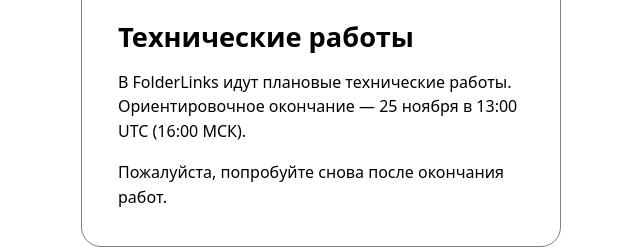
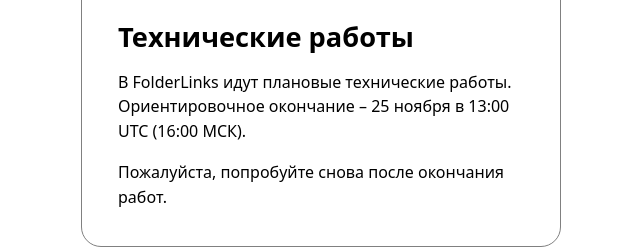
Before and after one commit to folderlinks-telegram/folderlinks-telegram.github.io, a plain HTML site: page maintenance.html in a window 1280 px wide. Shown: the part 409-658 px from the top of the page, 319-959 px from the left. Drawn offline with Linux system fonts and the light colour scheme.

Commit message:
техработы

```diff
--- a/maintenance.html
+++ b/maintenance.html
@@ -74,7 +74,7 @@
       <h1 id="title-ru">Технические работы</h1>
       <p>
         В FolderLinks идут плановые технические работы.
-        Ориентировочное окончание — 25 ноября в 13:00 UTC (16:00 МСК).
+        Ориентировочное окончание – 25 ноября в 13:00 UTC (16:00 МСК).
       </p>
       <p>Пожалуйста, попробуйте снова после окончания работ.</p>
     </section>
```
